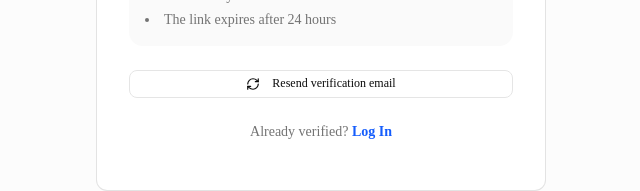
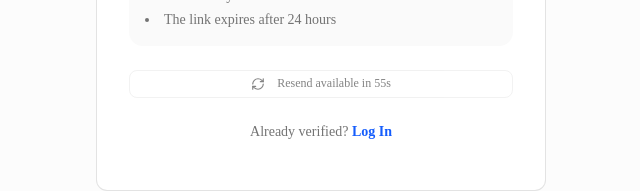
Before and after one commit to Steelnca/freewise-nextjs, a Next.js app: page /auth/check-email in a window 1280 px wide. Shown: the part 499-690 px from the top of the page, without its empty margins (319-959 px from the left). Built offline with nearby package versions, Linux system fonts and the light colour scheme; no server answers.

Commit message:
email resent cooldown functionality / verify email send correct type of data to the backend

```diff
--- a/app/(auth)/auth/check-email/page.tsx
+++ b/app/(auth)/auth/check-email/page.tsx
@@ -1,7 +1,6 @@
-
 'use client';
 
-import { useState } from 'react'
+import { useState, useEffect } from 'react'
 import Link from 'next/link'
 import { useSearchParams } from 'next/navigation'
 import { toast } from 'sonner'
@@ -14,18 +13,52 @@ import { MailIcon, RefreshCwIcon } from 'lucide-react'
 export default function CheckEmailPage() {
   const { t }         = useLocale()
   const searchParams  = useSearchParams()
-  const email         = searchParams.get('email') ?? ''
+  const COOLDOWN = 60 // email resent cooldown in seconds
   const [resending, setResending] = useState(false)
   const [resent,    setResent]    = useState(false)
+  const [secondsLeft, setSecondsLeft] = useState(COOLDOWN)
+
+  const email = decodeURIComponent(searchParams.get('email') || "")
+
+  useEffect(() => {
+    if (secondsLeft <= 0) {
+      // cooldown finished
+      setSecondsLeft(0)
+      return
+    }
+    const id = setInterval(() => setSecondsLeft((s) => s - 1), 1000)
+    return () => clearInterval(id)
+  }, [secondsLeft])
+
+  useEffect(() => {
+    if (secondsLeft === 0 && resent) {
+      // allow UI to show success but clear resent flag if you prefer the button-only behaviour
+      // setResent(false)
+    }
+  }, [secondsLeft, resent])
 
   const handleResend = async () => {
+    if (!email) {
+      toast.error('No email provided to resend verification.')
+      return
+    }
+
+    // Prevent manual spam if cooldown active
+    if (secondsLeft > 0) return
+
     setResending(true)
     try {
-      await auth.resendVerification()
+      // save response into const to show backend message if needed
+      const response = await auth.resendVerification(email)
       setResent(true)
-      toast.success('Verification email resent!')
-    } catch {
-      toast.error('Could not resend. Please try logging in first.')
+      setSecondsLeft(COOLDOWN)
+      // i wanna show the backend success message
+      toast.success(response.data.detail || 'Verification email resent successfully. Please check your inbox.')
+    } catch (err) {
+      const errorMessage =
+        (err as any)?.response?.data?.detail ??
+        'Failed to resend verification email. Please try again later.'
+      toast.error(errorMessage)
     } finally {
       setResending(false)
     }
@@ -66,21 +99,19 @@ export default function CheckEmailPage() {
               </ul>
             </div>
 
-            {!resent ? (
             <Button
               variant="outline"
               className="w-full"
-                disabled={resending}
+              disabled={resending || secondsLeft > 0}
               onClick={handleResend}
             >
               <RefreshCwIcon className={`w-4 h-4 mr-2 ${resending ? 'animate-spin' : ''}`} />
-                {resending ? t.common.loading : 'Resend verification email'}
+              {resending
+                ? t.common.loading
+                : secondsLeft > 0
+                ? `Resend available in ${secondsLeft}s`
+                : 'Resend verification email'}
             </Button>
-            ) : (
-              <p className="text-sm text-green-600 font-medium">
-                ✓ Verification email resent successfully
-              </p>
-            )}
 
             <p className="text-sm text-muted-foreground">
               Already verified?{' '}
--- a/app/(auth)/auth/verify-email/[key]/page.tsx
+++ b/app/(auth)/auth/verify-email/[key]/page.tsx
@@ -10,11 +10,13 @@ import { Button } from '@/components/ui/button'
 import { CheckCircleIcon, XCircleIcon, Loader2Icon } from 'lucide-react'
 
 export default function VerifyEmailPage() {
-  const { key } = useParams<{ key: string }>()
+  const params = useParams<{ key: string }>()
   const { t } = useLocale()
 
   const [state, setState] = useState('loading')
   const [message, setMessage] = useState('')
+
+  const key = decodeURIComponent(params.key || "")
 
   useEffect(() => {
     auth.verifyEmail(key)
--- a/app/(dashboard)/dashboard/loading.tsx
+++ b/app/(dashboard)/dashboard/loading.tsx
@@ -2,7 +2,7 @@
 'use client';
 
 import { Card, CardContent } from '@/components/ui/card'
-import { XCircleIcon } from 'lucide-react'
+import { LoaderIcon } from 'lucide-react'
 
 export default function DashboardLoadingPage() {
   return (
@@ -10,7 +10,7 @@ export default function DashboardLoadingPage() {
       <div className="w-full max-w-md space-y-6">
         <Card>
           <CardContent className="flex items-center space-x-4">
-            <XCircleIcon className="h-6 w-6 text-red-500" />
+            <LoaderIcon className="h-6 w-6 text-primary" />
             <div>
               <h2 className="font-semibold">Loading...</h2>
               <p className="text-sm text-muted-foreground">
--- a/lib/api.ts
+++ b/lib/api.ts
@@ -62,8 +62,8 @@ export const auth = {
   verifyEmail: (key: string) =>
     api.post<{ detail: string }>('/api/auth/verify-email/', { key }),
 
-  resendVerification: () =>
-    api.post<{ detail: string }>('/api/auth/resend-verification/'),
+  resendVerification: (email: string) =>
+    api.post<{ detail: string }>('/api/auth/resend-verification/', { email }),
 
   requestPhoneOTP: () =>
     api.post<{ detail: string }>('/api/auth/phone/request-otp/'),
```
Lines whose indentation alone changed are shown as unchanged.
